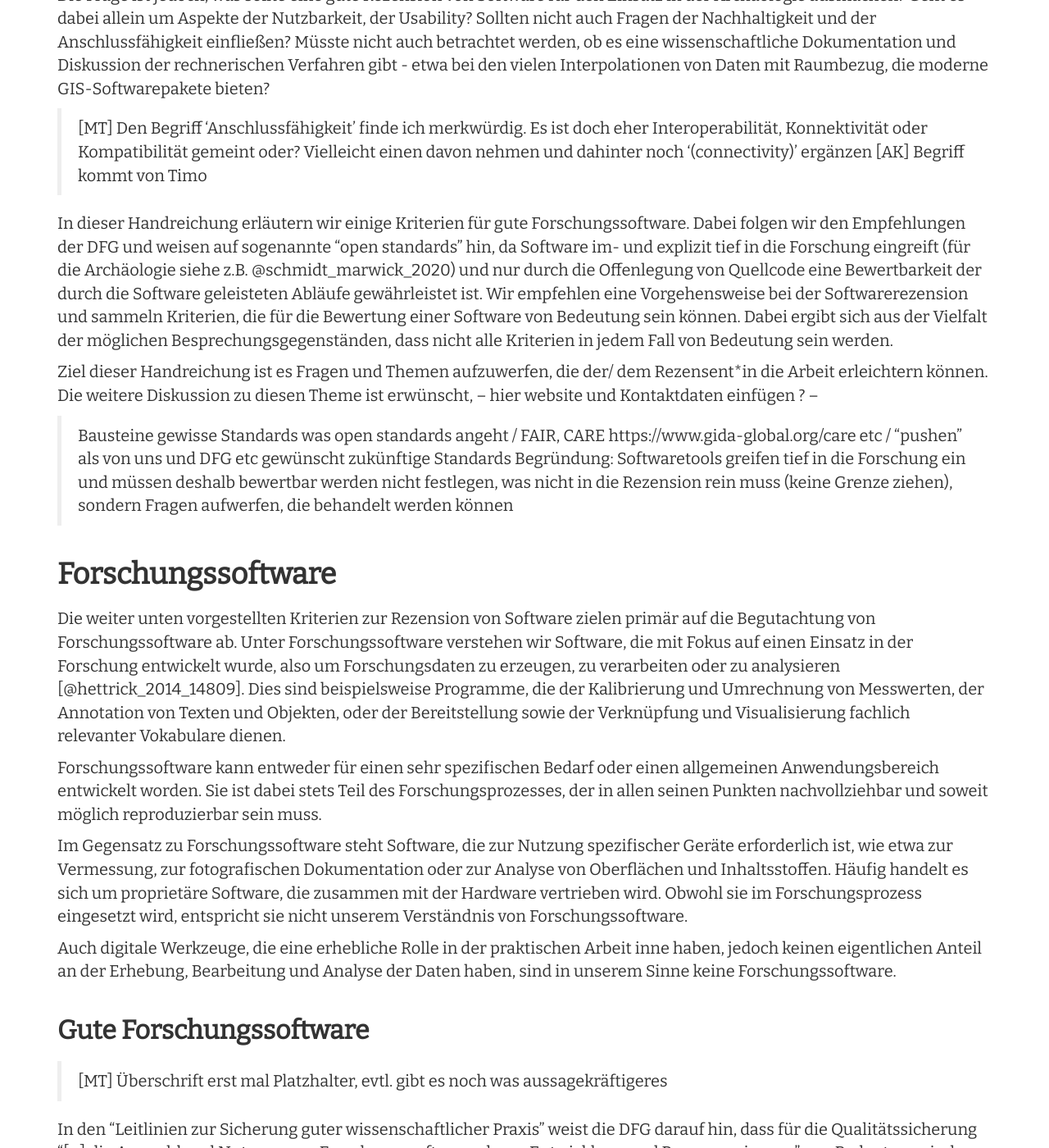
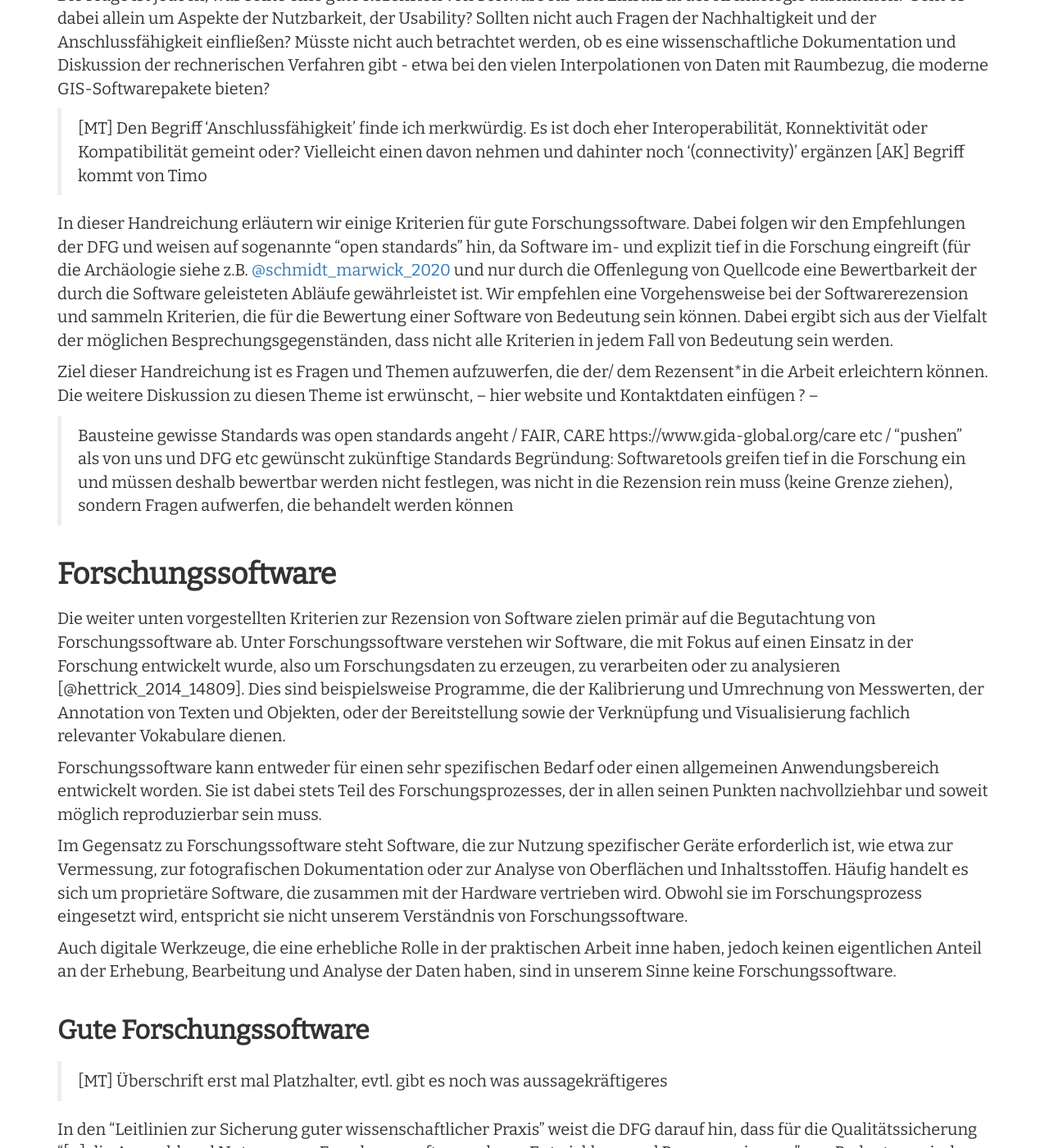
Before and after one commit to Research-Squirrel-Engineers/Impuls_SoftwareRezensionen_DGUF, a Jekyll site: the page built from Draft.md, in a window 1280 px wide and 1400 px high, scrolled down 1068 px. Shown: the whole window at 82% size. Built offline with Jekyll 4.4.1, drawn with Linux system fonts in a browser that asks for light colours; nearby versions of some CDN libraries; part of the change alters nothing that is shown; some of the changed text lies outside the part shown.

Commit message:
Zitate und Anker

```diff
--- a/Draft.md
+++ b/Draft.md
@@ -45,7 +45,7 @@ Die Beurteilung einer wissenschaftlichen Publikation ist eine traditionsreiche F
 > [MT] Den Begriff 'Anschlussfähigkeit' finde ich merkwürdig. Es ist doch eher Interoperabilität, Konnektivität oder Kompatibilität gemeint oder? Vielleicht einen davon nehmen und dahinter noch '(connectivity)' ergänzen
 >[AK] Begriff kommt von Timo
 
-In dieser Handreichung erläutern wir einige Kriterien für gute Forschungssoftware. Dabei folgen wir den Empfehlungen der DFG und weisen auf sogenannte "open standards" hin, da Software im- und explizit tief in die Forschung eingreift (für die Archäologie siehe z.B. @schmidt_marwick_2020) und nur durch die Offenlegung von Quellcode eine Bewertbarkeit der durch die Software geleisteten Abläufe gewährleistet ist.
+In dieser Handreichung erläutern wir einige Kriterien für gute Forschungssoftware. Dabei folgen wir den Empfehlungen der DFG und weisen auf sogenannte "open standards" hin, da Software im- und explizit tief in die Forschung eingreift (für die Archäologie siehe z.B. [@schmidt_marwick_2020](#schmidt_marwick_2020) und nur durch die Offenlegung von Quellcode eine Bewertbarkeit der durch die Software geleisteten Abläufe gewährleistet ist.
 Wir empfehlen eine Vorgehensweise bei der Softwarerezension und sammeln Kriterien, die für die Bewertung einer Software von Bedeutung sein können. Dabei ergibt sich aus der Vielfalt der möglichen Besprechungsgegenständen, dass nicht alle Kriterien in jedem Fall von Bedeutung sein werden.
 
 Ziel dieser Handreichung ist es Fragen und Themen aufzuwerfen, die der/ dem Rezensent*in die Arbeit erleichtern können. Die weitere Diskussion zu diesen Theme ist erwünscht, -- hier website und Kontaktdaten einfügen ? --
@@ -70,7 +70,7 @@ Auch digitale Werkzeuge, die eine erhebliche Rolle in der praktischen Arbeit inn
 
 In den "Leitlinien zur Sicherung guter wissenschaftlicher Praxis" weist die DFG darauf hin, dass für die Qualitätssicherung
 "[...] die Auswahl und Nutzung  von  Forschungssoftware,  deren  Entwicklung  und  Programmierung" von Bedeutung sind.
-Unabhängig von dem Fachgebiet hat die Herkunft der Software dargestellt zu werden, und der Quellcode öffentlich zugänglicher Software muss "persistent, zitierbar und dokumentiert sein", um die Replizierbarkeit und Reproduzierbarkeit zu gewährleisten.  (https://www.dfg.de/download/pdf/foerderung/rechtliche_rahmenbedingungen/gute_wissenschaftliche_praxis/kodex_gwp.pdf S. 14-15)
+Unabhängig von dem Fachgebiet hat die Herkunft der Software dargestellt zu werden, und der Quellcode öffentlich zugänglicher Software muss "persistent, zitierbar und dokumentiert sein", um die Replizierbarkeit und Reproduzierbarkeit zu gewährleisten.  [@deutsche_forschungsgemeinschaft_2019, 14-15](#deutsche_forschungsgemeinschaft_2019)
 
 Dieser Anforderungen können anhand der FAIR-Prinzipien, wie sie für Datenmanagement bestehen, genauer erläutert werden:
 
```
